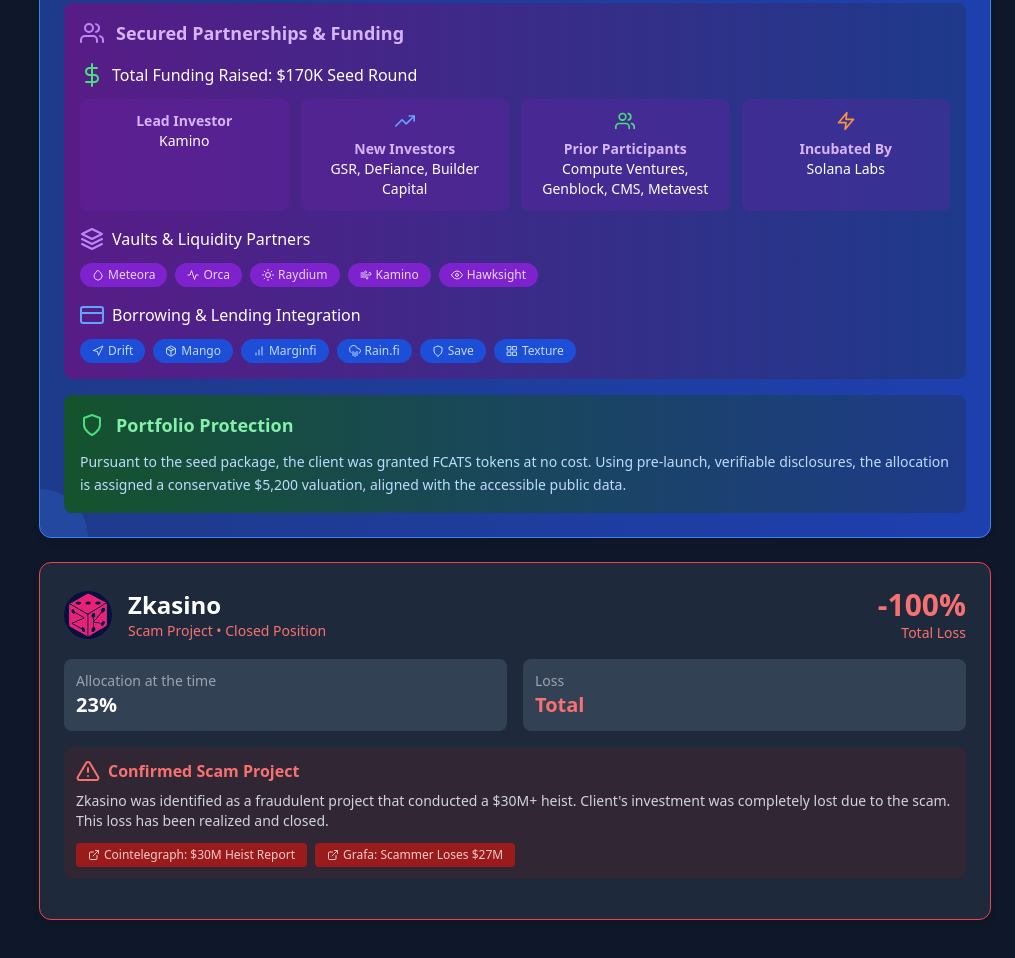
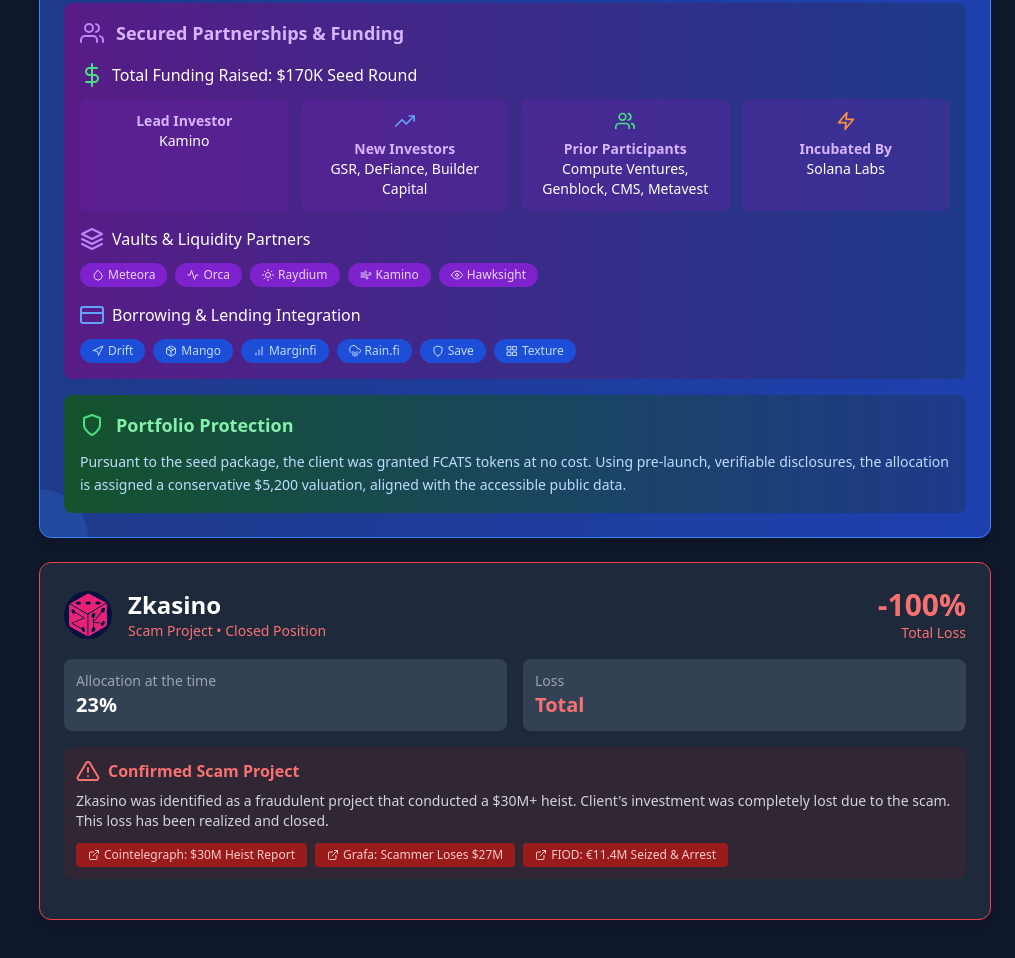
Before and after one commit to BMFTyler/MarkBranaghClient6, a plain HTML site: page index.html in a window 1280 px wide. Shown: the part 2651-3609 px from the top of the page, without its empty margins (265-1280 px from the left). Drawn offline with nearby package versions, Linux system fonts and the light colour scheme.

Commit message:
Add FIOD official investigation link to ZKASINO section

```diff
--- a/index.html
+++ b/index.html
@@ -1034,6 +1034,10 @@
               <a href="https://grafa.com/news/es-cryptocurrencies-zkasino-scammer-loses--27m-after-ethereum-liquidation-417355" target="_blank" class="inline-flex items-center space-x-1 px-3 py-1 bg-red-800 hover:bg-red-700 text-red-200 text-xs rounded transition-colors">
                 <i data-feather="external-link" class="w-3 h-3"></i>
                 <span>Grafa: Scammer Loses $27M</span>
+              </a>
+              <a href="https://www.fiod.nl/12-million-seized-and-arrested-in-investigation-into-gambling-platform-scam/" target="_blank" class="inline-flex items-center space-x-1 px-3 py-1 bg-red-800 hover:bg-red-700 text-red-200 text-xs rounded transition-colors">
+                <i data-feather="external-link" class="w-3 h-3"></i>
+                <span>FIOD: €11.4M Seized & Arrest</span>
               </a>
             </div>
           </div>
```
